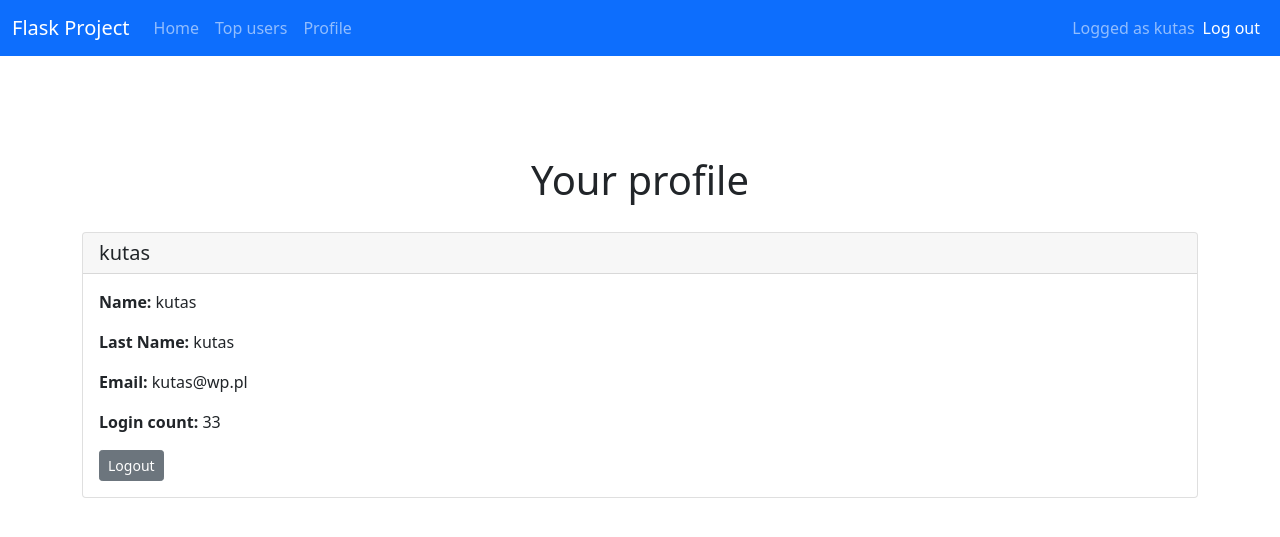
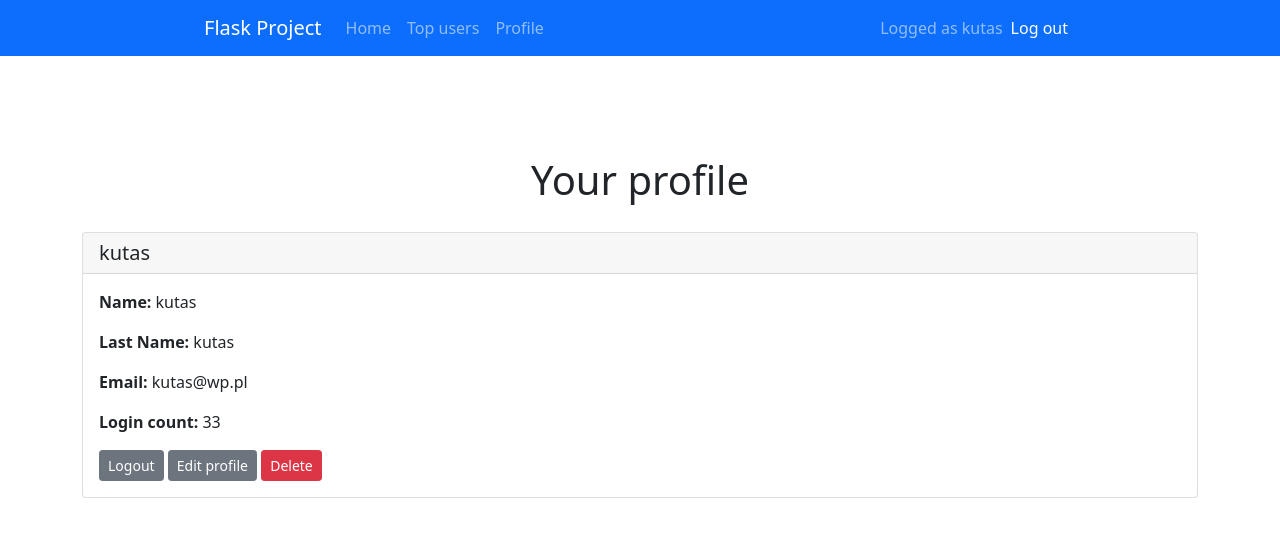
Before and after one commit to Wojtyua/flask_project, a Flask app: page /profile in a window 1280 px wide. Shown: the top 537 px of the page. Run offline with Flask 2, Linux system fonts and the light colour scheme; a user stored in the database is signed in.

Commit message:
Profile v2

```diff
--- a/app.py
+++ b/app.py
@@ -100,26 +100,43 @@ def logout():
 def profile():
     user = current_user
     return render_template('profile.html')
-'''
-@app.route('/update/<int:id>', methods=['GET', 'POST'])
-def update(id):
+
+@app.route('/profile/update/<int:id>', methods=['GET', 'POST'])
+@login_required
+def profileupdate(id):
+
+    user = User.query.filter_by(id=id).first()
+    if current_user.id != user.id:
+        return redirect("/home")
+
     form = UserForm()
-    name_to_update = User.query.get_or_404(id)
     if request.method == "POST":
-        name_to_update.email = request.form['email']
-        name_to_update.name = request.form['name']
-        name_to_update.last_name = request.form['last_name']
-        name_to_update.password = request.form['password']
+        user.email = request.form['email']
+        user.name = request.form['name']
+        user.last_name = request.form['last_name']
+        if(len(request.form['password']) != 0):
+            hashed_password = bcrypt.generate_password_hash(request.form['password'])
+            user.password = hashed_password
         try:
             db.session.commit()
-            flash("User updated successfully!")
-            return redirect('/admin')
+            return redirect('/profile')
         except:
-            flash("Error! Try again.")
-            return render_template("update.html", form=form, name_to_update = name_to_update)
+            return render_template("update.html", form=form, user = user)
     else:
-         return render_template("update.html", form=form, name_to_update = name_to_update)
-'''
+        return render_template("update.html", form=form, user = user)
+
+@app.route('/profile/delete/<int:id>', methods = ['GET','POST'])
+@login_required
+def profiledelete(id):
+    user = User.query.filter_by(id=id).first()
+    if current_user.id != user.id:
+        return redirect("/home")
+    if user:
+        db.session.delete(user)
+        db.session.commit()
+        return redirect('/home')
+    else:
+        abort(404)
 
 @ app.route('/register', methods=['GET', 'POST'])
 def register():
--- a/static/styles/base.css
+++ b/static/styles/base.css
@@ -11,6 +11,9 @@ a{
   padding-top: 50px;
   display: grid;
   place-items: center;
+}
+.container-fluid{
+  width: 70% !important;
 }
 
 h1 {
--- a/templates/profile.html
+++ b/templates/profile.html
@@ -8,7 +8,9 @@
     <p class="card-text"><b>Last Name:</b> {{ current_user.last_name }}</p>
     <p class="card-text"><b>Email:</b> {{ current_user.email }}</p>
     <p class="card-text"><b>Login count:</b> {{ current_user.login_count }}</p>
-    <a href="{{url_for('logout')}}" class="btn btn-secondary btn-sm">Logout</a>
+    <a href="logout" class="btn btn-secondary btn-sm">Logout</a>
+    <a href="profile/update/{{current_user.id}}" class="btn btn-secondary btn-sm">Edit profile</a>
+    <a href="profile/delete/{{current_user.id}}" class="btn btn btn-danger btn-sm">Delete</a>
   </div>
 </div>
 {% endblock %}
```
Also changed, not shown: database.db.
